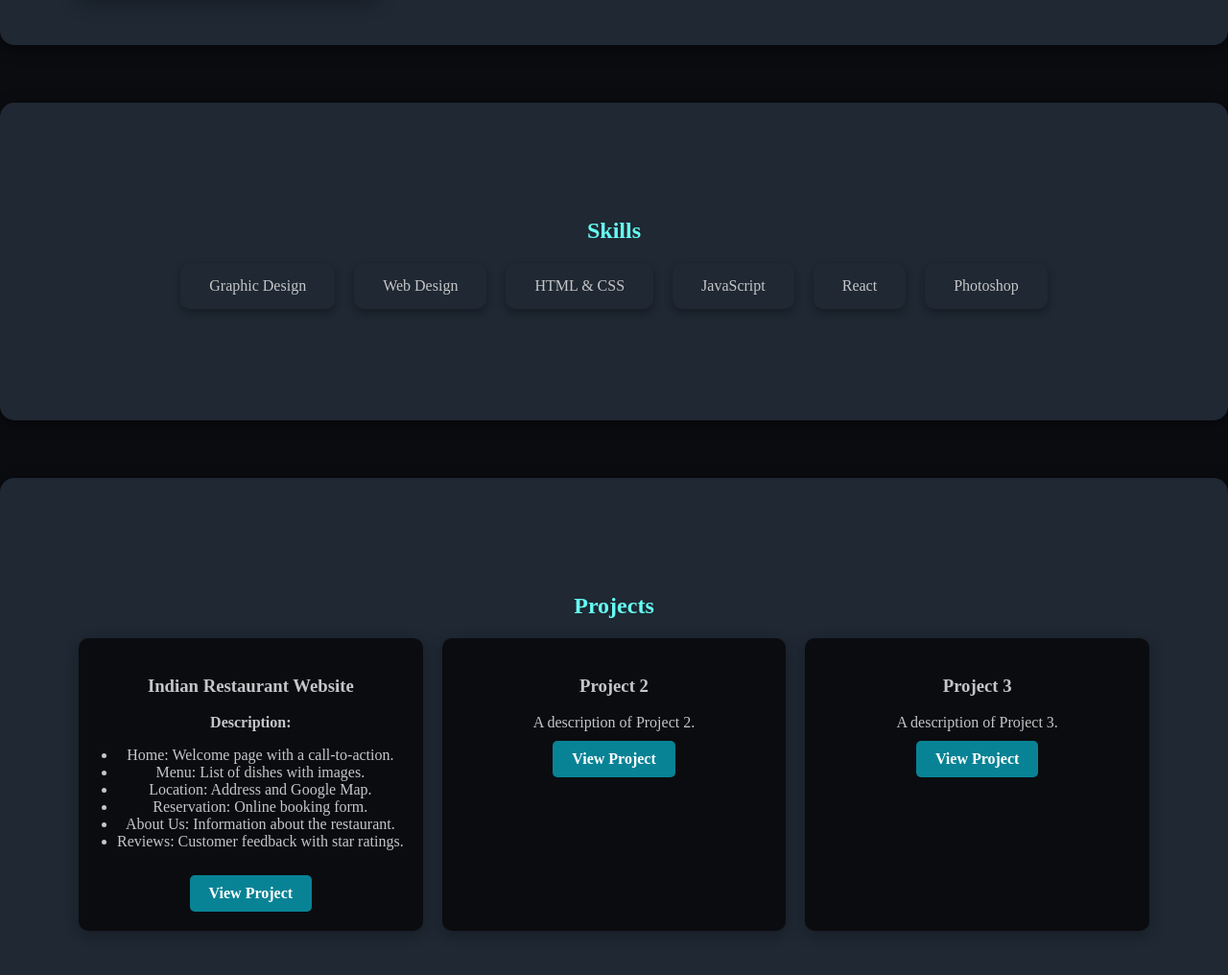
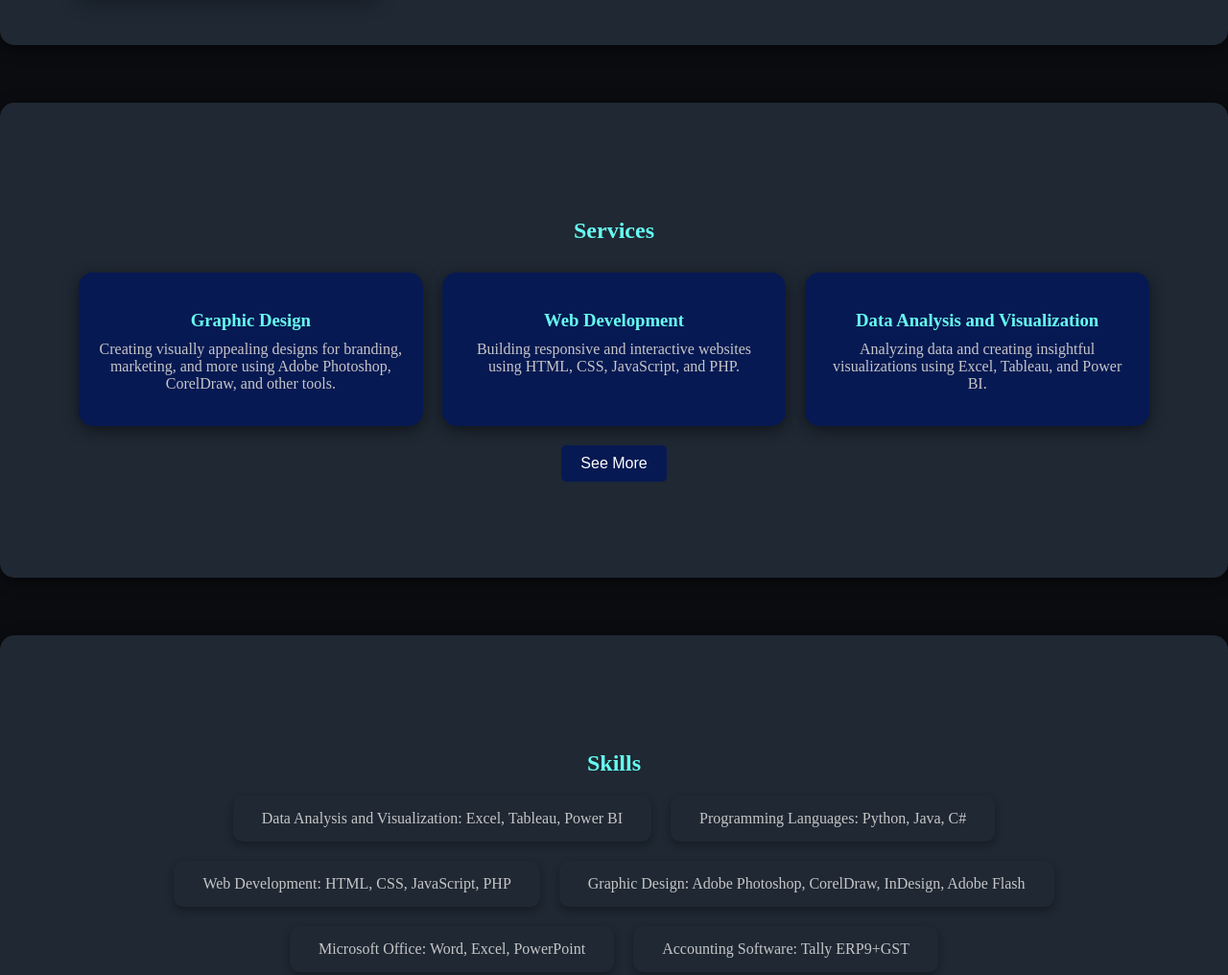
Before and after one commit to pammu-27/portfolio, a website: page public/index.html in a window 1280 px wide. Shown: the part 796-1812 px from the top of the page at 96% size. Drawn offline with nearby package versions, Linux system fonts and the light colour scheme.

Commit message:
Added Google Analytics tracking code and other updates

```diff
--- a/public/index.html
+++ b/public/index.html
@@ -10,20 +10,29 @@
     <title>Pramod's Portfolio</title>
     <link rel="stylesheet" href="styles.css">
     <script src="https://cdn.jsdelivr.net/npm/typed.js@2.0.12/lib/typed.min.js"></script>
+
+<!-- Google tag (gtag.js) -->
+<script async src="https://www.googletagmanager.com/gtag/js?id=G-TNBG4KFS1Z"></script>
+<script>
+  window.dataLayer = window.dataLayer || [];
+  function gtag(){dataLayer.push(arguments);}
+  gtag('js', new Date());
+
+  gtag('config', 'G-TNBG4KFS1Z');
+</script>
+
 </head>
 <body>
     <div id="cursor-follow"></div>
-
-
 
     <header>
         <div class="container">
             <div class="intro-text">
                 <h1 class="stroked-text">Welcome to My Portfolio</h1>
-            <p> I'm Pramod, a Graphic and Web Designer</p>
+                <p> I'm Pramod, a Passionate Graphic and Web Designer</p>
             </div>
             <div class="cta-container">
-            <a href="#contact" class="cta-button">Get in Touch</a>
+                <a href="#contact" class="cta-button" target="_blank">Get in Touch</a>
             </div>
         </div>
     </header>
@@ -36,8 +45,9 @@
                 <span></span>
             </div>
             <ul>
-                <li><a href="#home" >Home</a></li>
+                <li><a href="#home">Home</a></li>
                 <li><a href="#about">About Me</a></li>
+                <li><a href="#services">Services</a></li>
                 <li><a href="#skills">Skills</a></li>
                 <li><a href="#projects">Projects</a></li>
                 <li><a href="#contact">Contact</a></li>
@@ -57,17 +67,61 @@
         </div>
     </section>
 
+    <section id="services" class="section">
+        <div class="container">
+            <h2>Services</h2>
+            <div class="services-grid">
+                <div class="service">
+                    <h3>Graphic Design</h3>
+                    <p>Creating visually appealing designs for branding, marketing, and more using Adobe Photoshop, CorelDraw, and other tools.</p>
+                </div>
+                <div class="service">
+                    <h3>Web Development</h3>
+                    <p>Building responsive and interactive websites using HTML, CSS, JavaScript, and PHP.</p>
+                </div>
+                <div class="service">
+                    <h3>Data Analysis and Visualization</h3>
+                    <p>Analyzing data and creating insightful visualizations using Excel, Tableau, and Power BI.</p>
+                </div>
+                <div class="service more-service">
+                    <h3>Programming</h3>
+                    <p>Developing software solutions with Python, Java, and C#.</p>
+                </div>
+                <div class="service more-service">
+                    <h3>Microsoft Office</h3>
+                    <p>Expertise in Word, Excel, and PowerPoint for creating documents, spreadsheets, and presentations.</p>
+                </div>
+                <div class="service more-service">
+                    <h3>Accounting</h3>
+                    <p>Proficient in using Tally ERP9+GST for managing financial accounts.</p>
+                </div>
+                <div class="service more-service">
+                    <h3>Photo Editing</h3>
+                    <p>We provide professional photo editing services including retouching, color correction, background removal, and more.</p>
+                </div>
+
+                <!-- Video Editing Service -->
+                <div class="service more-service">
+                    <h3>Video Editing</h3>
+                    <p>Our video editing services include cutting, merging, adding effects, transitions, and audio enhancement to create stunning videos.</p>
+                </div>
+            </div>
+        </div>
+        <div class="see-more-container">
+            <button id="see-more-btn">See More</button>
+        </div>
+    </section>
 
     <section id="skills" class="section">
         <div class="container">
             <h2>Skills</h2>
             <ul class="skills-list">
-                <li>Graphic Design</li>
-                <li>Web Design</li>
-                <li>HTML & CSS</li>
-                <li>JavaScript</li>
-                <li>React</li>
-                <li>Photoshop</li>
+                <li>Data Analysis and Visualization: Excel, Tableau, Power BI</li>
+                <li>Programming Languages: Python, Java, C#</li>
+                <li>Web Development: HTML, CSS, JavaScript, PHP</li>
+                <li>Graphic Design: Adobe Photoshop, CorelDraw, InDesign, Adobe Flash</li>
+                <li>Microsoft Office: Word, Excel, PowerPoint</li>
+                <li>Accounting Software: Tally ERP9+GST</li>
             </ul>
         </div>
     </section>
@@ -92,12 +146,12 @@
                 <div class="project">
                     <h3>Project 2</h3>
                     <p>A description of Project 2.</p>
-                    <a href="#">View Project</a>
+                    <a href="#" target="_blank">View Project</a>
                 </div>
                 <div class="project">
                     <h3>Project 3</h3>
                     <p>A description of Project 3.</p>
-                    <a href="#">View Project</a>
+                    <a href="#" target="_blank">View Project</a>
                 </div>
             </div>
         </div>
@@ -121,7 +175,6 @@
         </div>
     </section>
 
-
     <footer>
         <p>&copy; 2024 Pramod's Portfolio. All rights reserved.</p>
     </footer>
--- a/public/script.js
+++ b/public/script.js
@@ -65,3 +65,13 @@ document.getElementById('contact-form').addEventListener('submit', function(even
         alert('An error occurred. Please try again.');
     });
 });
+
+document.getElementById('see-more-btn').addEventListener('click', function() {
+    var moreServices = document.querySelectorAll('.more-service');
+    moreServices.forEach(function(service) {
+        service.style.display = 'block';
+    });
+
+    // Hide the See More button after clicking
+    this.style.display = 'none';
+});
--- a/public/styles.css
+++ b/public/styles.css
@@ -477,7 +477,73 @@ section {
     opacity: 1;
     visibility: visible;
 }
+/*services css*/
 
+/* Services Section */
+.services-grid {
+    display: grid;
+    grid-template-columns: repeat(auto-fit, minmax(250px, 1fr));
+    gap: 20px;
+    margin-top: 30px;
+}
+
+.service {
+    background: #071952; /* Dark Blue */
+    padding: 20px;
+    border-radius: 15px;
+    box-shadow: 0 4px 15px rgba(0, 0, 0, 0.5);
+    transition: transform 0.3s ease-in-out, box-shadow 0.3s ease-in-out;
+    text-align: center;
+}
+
+.service h3 {
+    color: #66FCF1; /* Light Blue */
+    margin-bottom: 10px;
+}
+
+.service p {
+    color: #C5C6C7; /* Silver */
+    font-size: 1rem;
+    margin-bottom: 15px;
+}
+
+/* Add hover effects to services */
+.service:hover {
+    box-shadow: 0 8px 20px rgba(102, 252, 241, 0.3); /* Light Blue */
+    transform: translateY(-5px);
+}
+
+/* Responsive styling for smaller screens */
+@media (max-width: 768px) {
+    .services-grid {
+        grid-template-columns: 1fr;
+    }
+}
+
+.more-service {
+    display: none;
+}
+
+/* Styling for the See More button */
+.see-more-container {
+    text-align: center;
+    margin-top: 20px;
+}
+
+#see-more-btn {
+    background-color: #071952;
+    color: #fff;
+    padding: 10px 20px;
+    border: none;
+    border-radius: 5px;
+    cursor: pointer;
+    font-size: 16px;
+    transition: background-color 0.3s ease;
+}
+
+#see-more-btn:hover {
+    background-color: #045c73;
+}
 
 @media (max-width: 768px) {
     nav ul {
```
Lines whose indentation alone changed are shown as unchanged.
